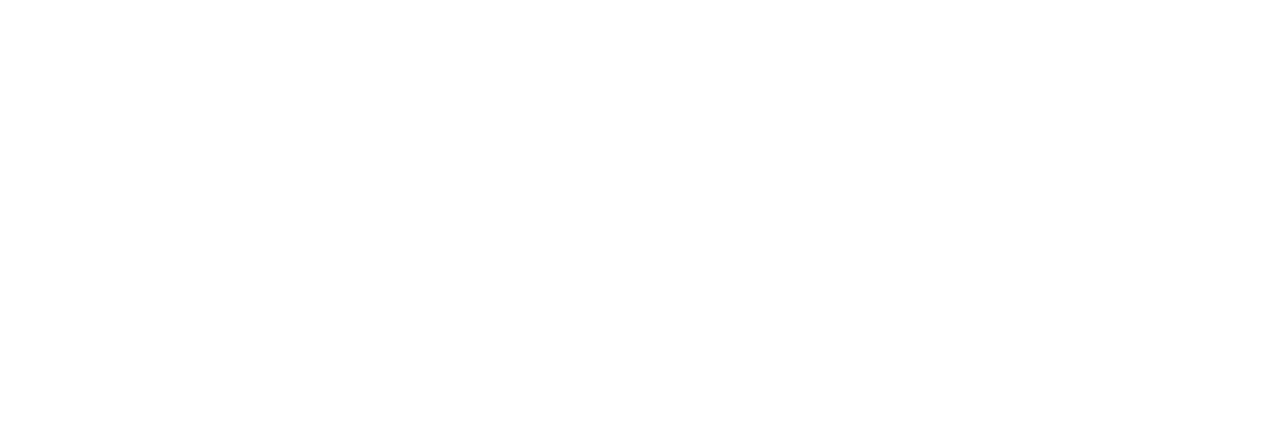
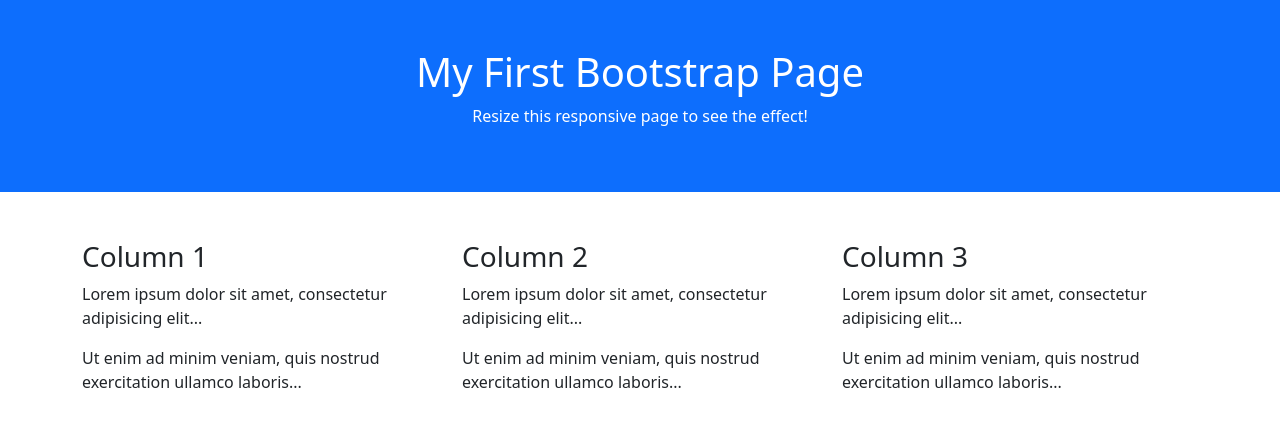
Before and after one commit to fastranking03/testrepo, a plain HTML site: page index.html in a window 1280 px wide. Drawn offline with nearby package versions, Linux system fonts and the light colour scheme.

Commit message:
update changes

```diff
--- a/index.html
+++ b/index.html
@@ -1,10 +1,38 @@
+<!DOCTYPE html>
 <html lang="en">
 <head>
-    <meta charset="UTF-8">
-    <meta name="viewport" content="width=device-width, initial-scale=1.0">
-    <title>Document</title>
+  <title>Bootstrap 5 Example</title>
+  <meta charset="utf-8">
+  <meta name="viewport" content="width=device-width, initial-scale=1">
+  <link href="https://cdn.jsdelivr.net/npm/bootstrap@5.3.2/dist/css/bootstrap.min.css" rel="stylesheet">
+  <script src="https://cdn.jsdelivr.net/npm/bootstrap@5.3.2/dist/js/bootstrap.bundle.min.js"></script>
 </head>
 <body>
 
+<div class="container-fluid p-5 bg-primary text-white text-center">
+  <h1>My First Bootstrap Page</h1>
+  <p>Resize this responsive page to see the effect!</p>
+</div>
+
+<div class="container mt-5">
+  <div class="row">
+    <div class="col-sm-4">
+      <h3>Column 1</h3>
+      <p>Lorem ipsum dolor sit amet, consectetur adipisicing elit...</p>
+      <p>Ut enim ad minim veniam, quis nostrud exercitation ullamco laboris...</p>
+    </div>
+    <div class="col-sm-4">
+      <h3>Column 2</h3>
+      <p>Lorem ipsum dolor sit amet, consectetur adipisicing elit...</p>
+      <p>Ut enim ad minim veniam, quis nostrud exercitation ullamco laboris...</p>
+    </div>
+    <div class="col-sm-4">
+      <h3>Column 3</h3>
+      <p>Lorem ipsum dolor sit amet, consectetur adipisicing elit...</p>
+      <p>Ut enim ad minim veniam, quis nostrud exercitation ullamco laboris...</p>
+    </div>
+  </div>
+</div>
+
 </body>
 </html>
```
